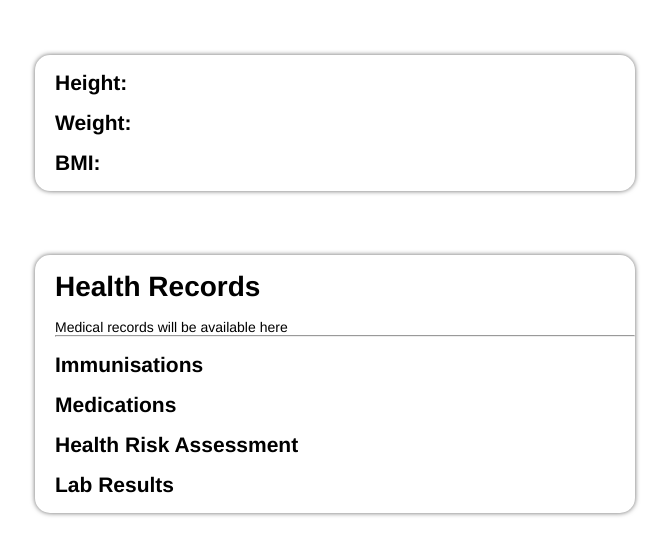
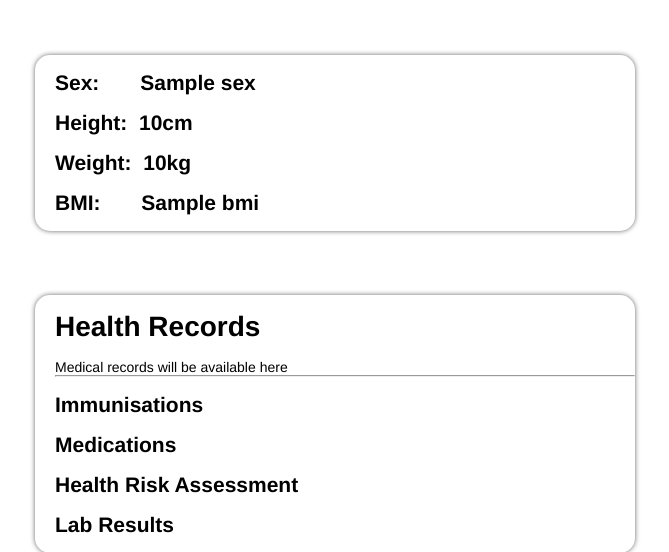
Before and after one commit to OneGiantNick/HackConcode2022, a Flask app: template templates/health.html in a window 1280 px wide. Shown: the part 67-619 px from the top of the page, without its empty margins (413-1082 px from the left). Run offline with Flask 2, Linux system fonts and the light colour scheme; the template is opened without the code that fills it: most values are stand-ins (such as "Sample title", 1, 10 or a date in 2020); parts of the project's set-up code (start-up, migrations or seed data) failed here and were passed over; some libraries are stand-ins or nearby versions.

Commit message:
bmi stuff done

```diff
--- a/app.py
+++ b/app.py
@@ -99,8 +99,15 @@ def health():
         return redirect(url_for("login"))
     username = functions.getUserFromSession(session)
     data = functions.getUser(username)
-    print(data)
-    return render_template("health.html")
+
+    _sex = data[2]
+    _height = data[3]
+    _weight = data[4]
+    _bmi = round(_weight/(_height/100)**2, 2)
+    return render_template("health.html", sex=_sex,
+                                        height=_height,
+                                        weight=_weight,
+                                        bmi = _bmi)
 
 
 if __name__ == "__main__":
--- a/templates/health.html
+++ b/templates/health.html
@@ -6,11 +6,13 @@
     <div class="sections BMI">
         <div class="word stats">
             <br>
-            <h2>Height: </h2>
+            <h2>Sex:&nbsp;&nbsp;&nbsp;&nbsp;&nbsp;&nbsp;&nbsp;{{sex}}</h2>
             <br>
-            <h2>Weight: </h2>
+            <h2>Height:&nbsp;&nbsp;{{height}}cm</h2>
             <br>
-            <h2>BMI: </h2>
+            <h2>Weight:&nbsp;&nbsp;{{weight}}kg</h2>
+            <br>
+            <h2>BMI:&nbsp;&nbsp;&nbsp;&nbsp;&nbsp;&nbsp;&nbsp;{{bmi}}</h2>
             <br>
         </div>
     </div>
@@ -38,7 +40,9 @@
 </div>
 
 
+<script>
 
+</script>
 
 
 
```
